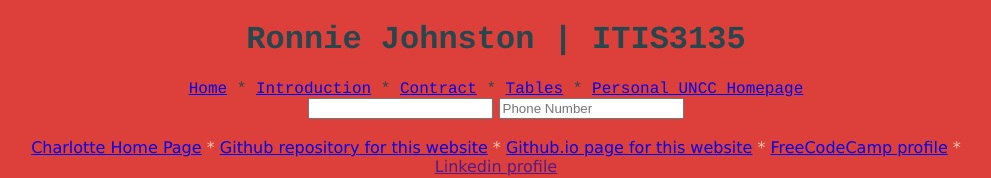
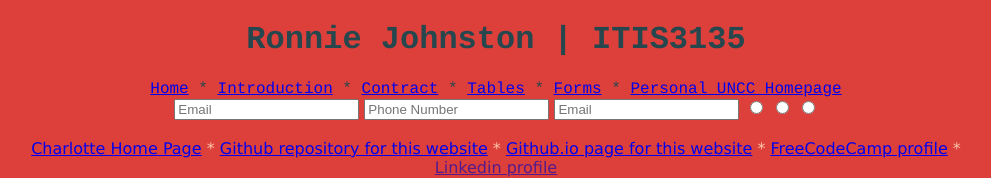
Before and after one commit to RonnieJohnston/RonnieJohnston.github.io, a plain HTML site: page itis3135/forms.html in a window 1280 px wide. Shown: the top 178 px of the page, without its empty margins (144-1135 px from the left). Drawn offline with Linux system fonts and the light colour scheme.

Commit message:
added forms link to pages

```diff
--- a/itis3135/forms.html
+++ b/itis3135/forms.html
@@ -17,14 +17,21 @@
              *
             <a href="tables.html">Tables</a>
              *
+            <a href="forms.html">Forms</a>
+             *
             <a href="/index.html">Personal UNCC Homepage</a>
         </nav>
     </header>
     <main>
         <div class="div-1">
             <form action="#">
-                <input type="text" id="name" name="name">
+                <input type="text" id="name" name="name" placeholder="Email">
                 <input type="text" id="phone-num" name="phone-num" placeholder="Phone Number">
+                <input type="text" id="email" name="email" placeholder="Email">
+                <label for="walmart"></label>
+                <label for="windows"><input type="radio" id="windows" name="favorite-os" value="windows"></label>
+                <label for="macOS"><input type="radio" id="macOS" name="favorite-os" value="macOS"></label>
+                <label for="linux"><input type="radio" id="linux" name="favorite-os" value="linux"></label>
             </form>
         </div>
     </main>
```
Also changed, not shown: itis3135/contract.html (+2 -0 lines), itis3135/index.html (+2 -0 lines), itis3135/introduction.html (+2 -0 lines), itis3135/tables.html (+2 -0 lines).
